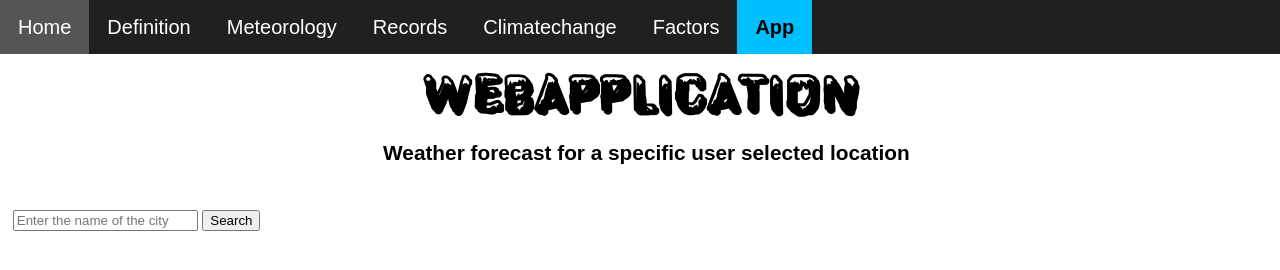
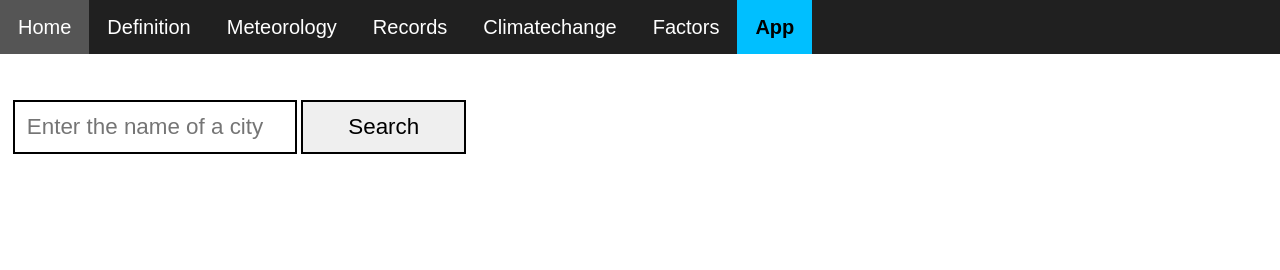
Before and after one commit to zzArchive-if-03-01-C-fall-2019/webapp-weather-lasinger-kern, a plain HTML site: page html/WebApplication.html in a window 1280 px wide. Drawn offline with Linux system fonts and the light colour scheme.

Commit message:
renamed app.js, changed css of button and input

```diff
--- a/CSS/stylesheet.css
+++ b/CSS/stylesheet.css
@@ -125,3 +125,15 @@ dd {
 	background-image: url("../Images/Worldmap.png");
 }
 /*endregion*/
+input[type=text] {
+	margin-top: 100px;
+	width: 20%;
+	padding: 12px;
+	border: 2px solid black;
+	font-size: 1.4em;
+}
+button {
+	padding: 12px 45px;
+	font-size: 1.4em;
+	border: 2px solid black;
+}
--- a/html/WebApplication.html
+++ b/html/WebApplication.html
@@ -15,10 +15,7 @@
       <a href="WhichFactorsInfluenceTheWeather.html"> Factors</a>
       <a href="WebApplication.html" class="current-page"> App</a>
     </nav>
-    <h1 class="headline">Webapplication </h1>
-    <h2 class="sub-headline">Weather forecast for a specific user selected location </h2>
-
-    <input type="text" class="input" name="city" placeholder="Enter the name of the city">
+    <input type="text" class="input" name="city" placeholder="Enter the name of a city">
     <button type="button" value="Button" class="button">Search</button>
 
     <p class="name"></p>
@@ -30,7 +27,7 @@
     <p class="sunrise"></p>
     <p class="sunset"></p>
 
-    <script src = "../javascriptFiles/Tutorial3/app.js"></script>
+    <script src = "../javascriptFiles/Tutorial3/searchFunction.js"></script>
     <p id="linear-gradient-problem-solver"></p>
   </body>
 </html>
--- a/javascriptFiles/Tutorial3/app.js
+++ b/javascriptFiles/Tutorial3/searchFunction.js
@@ -9,7 +9,6 @@ const sunrise = document.querySelector('.sunrise');
 const sunset = document.querySelector('.sunset');
 const button= document.querySelector('.button');
 const apiKey = "119b6b49d1cba0373cac83388df19af2";
-
 
 button.addEventListener('click', function(){
   fetch('https://api.openweathermap.org/data/2.5/weather?q='+input.value+'&appid='+apiKey)
```
